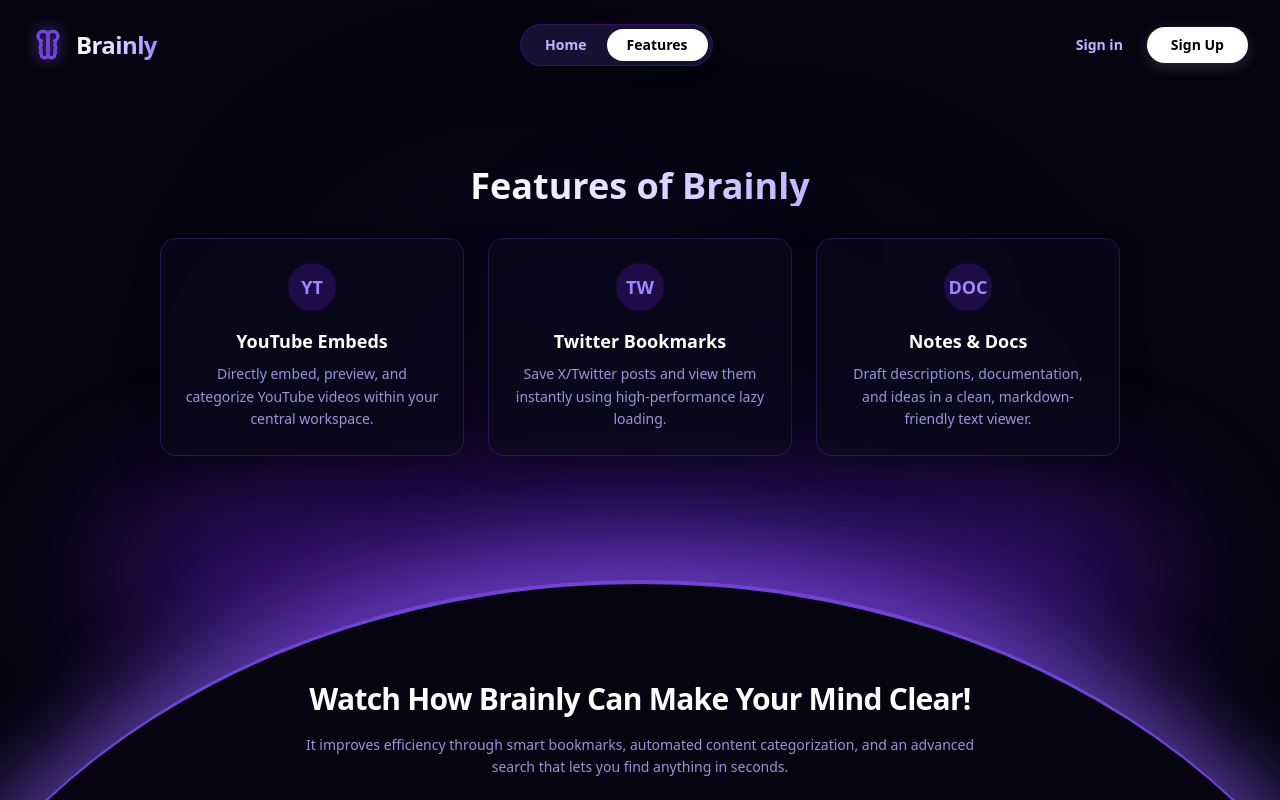
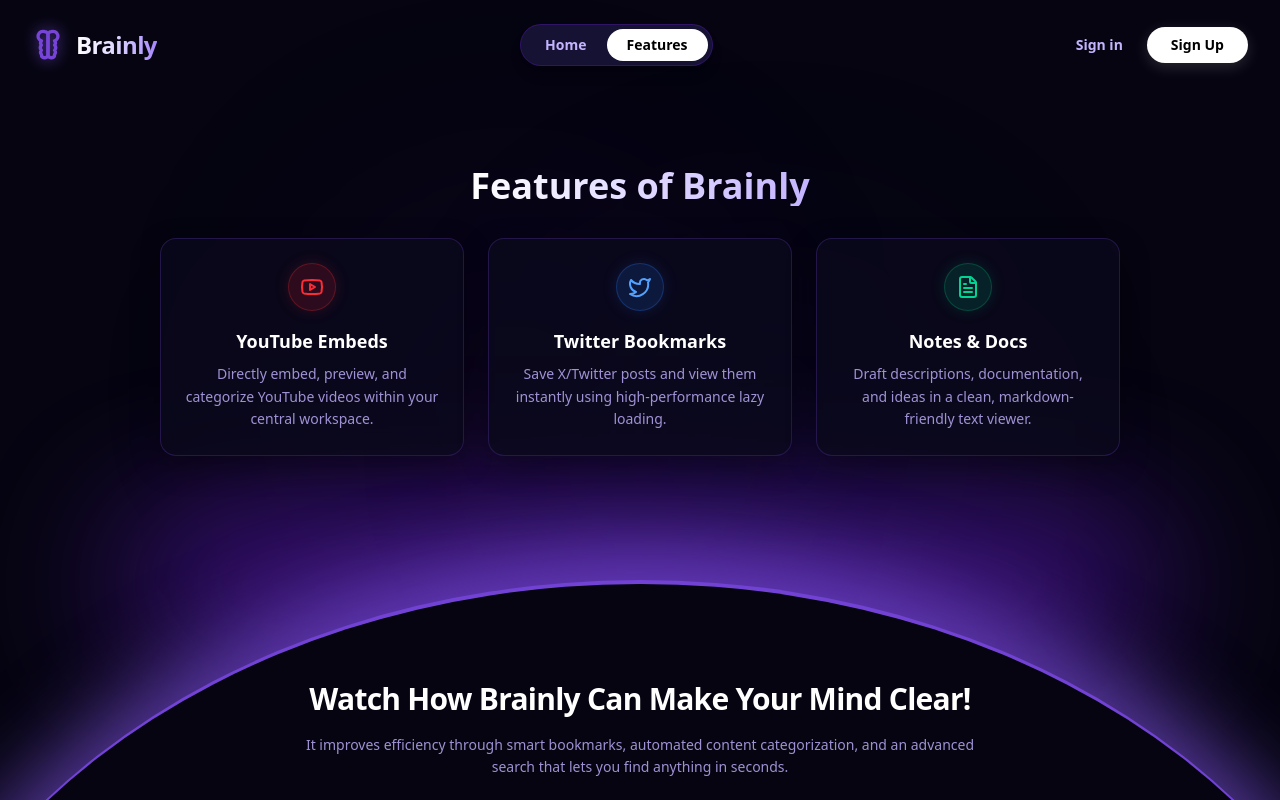
Before and after one commit to sainideep1234/brainly, a Next.js app in the folder frontend/: page / in a window 1280 px wide. Both pictures are taken after a click on the button "Features". Built offline with nearby package versions, Linux system fonts and the light colour scheme.

Commit message:
added real icons to landing page features section

```diff
--- a/frontend/app/page.tsx
+++ b/frontend/app/page.tsx
@@ -8,6 +8,10 @@
 import { getAllContent } from "@/httpclients/httpclient";
 import Link from "next/link";
 import { useRouter } from "next/navigation";
+
+import YoutubeIcon from "@/public/icons/Youtube";
+import TwitterIcon from "@/public/icons/Twitter";
+import DocumentIcon from "@/public/icons/Document";
 
 const LandingPage = ({ onGetStarted }: { onGetStarted: () => void }) => {
   const [currentTab, setCurrentTab] = useState<"home" | "features">("home");
@@ -86,7 +90,9 @@
             </h2>
             <div className="grid grid-cols-1 md:grid-cols-3 gap-6 w-full">
               <div className="bg-[#0b091c]/80 border border-violet-500/20 p-6 rounded-2xl shadow-[0_10px_30px_rgba(0,0,0,0.3)] flex flex-col items-center hover:border-violet-500/40 hover:scale-[1.02] transition-all duration-300">
-                <div className="w-12 h-12 rounded-full bg-violet-600/20 flex items-center justify-center text-violet-400 mb-4 font-bold text-lg">YT</div>
+                <div className="w-12 h-12 rounded-full bg-red-500/15 flex items-center justify-center text-red-500 mb-4 shadow-[0_0_15px_rgba(239,68,68,0.15)] border border-red-500/25">
+                  <YoutubeIcon />
+                </div>
                 <h3 className="font-bold text-lg mb-2">YouTube Embeds</h3>
                 <p className="text-violet-300/80 text-sm leading-relaxed">
                   Directly embed, preview, and categorize YouTube videos within your central workspace.
@@ -94,7 +100,9 @@
               </div>
 
               <div className="bg-[#0b091c]/80 border border-violet-500/20 p-6 rounded-2xl shadow-[0_10px_30px_rgba(0,0,0,0.3)] flex flex-col items-center hover:border-violet-500/40 hover:scale-[1.02] transition-all duration-300">
-                <div className="w-12 h-12 rounded-full bg-violet-600/20 flex items-center justify-center text-violet-400 mb-4 font-bold text-lg">TW</div>
+                <div className="w-12 h-12 rounded-full bg-blue-500/15 flex items-center justify-center text-blue-400 mb-4 shadow-[0_0_15px_rgba(59,130,246,0.15)] border border-blue-500/25">
+                  <TwitterIcon />
+                </div>
                 <h3 className="font-bold text-lg mb-2">Twitter Bookmarks</h3>
                 <p className="text-violet-300/80 text-sm leading-relaxed">
                   Save X/Twitter posts and view them instantly using high-performance lazy loading.
@@ -102,7 +110,9 @@
               </div>
 
               <div className="bg-[#0b091c]/80 border border-violet-500/20 p-6 rounded-2xl shadow-[0_10px_30px_rgba(0,0,0,0.3)] flex flex-col items-center hover:border-violet-500/40 hover:scale-[1.02] transition-all duration-300">
-                <div className="w-12 h-12 rounded-full bg-violet-600/20 flex items-center justify-center text-violet-400 mb-4 font-bold text-lg">DOC</div>
+                <div className="w-12 h-12 rounded-full bg-emerald-500/15 flex items-center justify-center text-emerald-400 mb-4 shadow-[0_0_15px_rgba(16,185,129,0.15)] border border-emerald-500/25">
+                  <DocumentIcon />
+                </div>
                 <h3 className="font-bold text-lg mb-2">Notes & Docs</h3>
                 <p className="text-violet-300/80 text-sm leading-relaxed">
                   Draft descriptions, documentation, and ideas in a clean, markdown-friendly text viewer.
```
